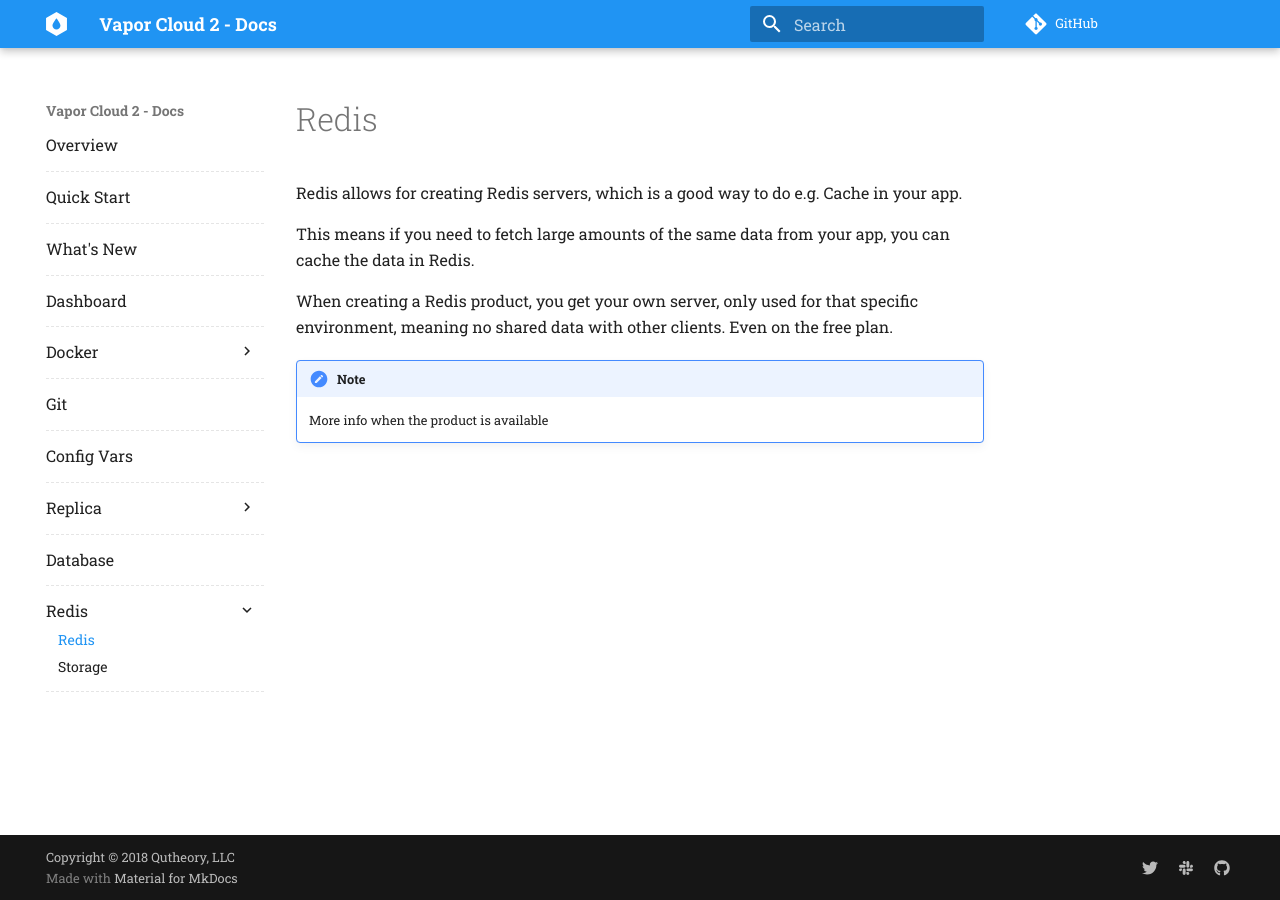
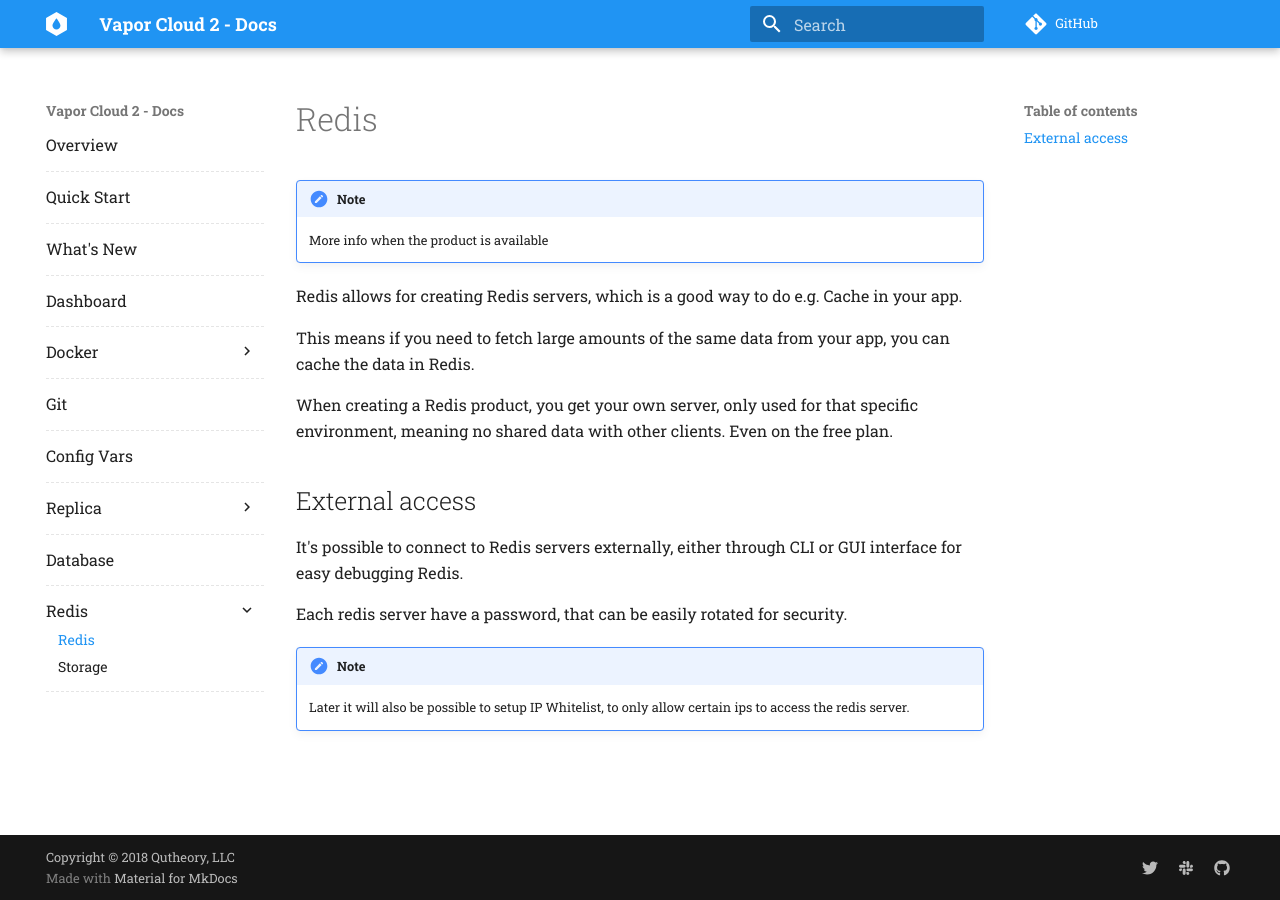
Before and after one commit to qutheory/docsv2, an MkDocs documentation site: the page built from docs/redis/redis.md, in a window 1280 px wide. Built offline with MkDocs 1.6.1 and Material for MkDocs 9.7.7, drawn with Linux system fonts in a browser that asks for light colours; comment, search, counter and statistics services are not loaded; old or Windows-style settings are respelled for this version of MkDocs.

Commit message:
Adding some info about the redis product

```diff
--- a/docs/redis/redis.md
+++ b/docs/redis/redis.md
@@ -1,4 +1,7 @@
 # Redis
+
+!!! note
+    More info when the product is available
 
 Redis allows for creating Redis servers, which is a good way to do e.g. Cache in your app.
 
@@ -6,5 +9,11 @@ This means if you need to fetch large amounts of the same data from your app, yo
 
 When creating a Redis product, you get your own server, only used for that specific environment, meaning no shared data with other clients. Even on the free plan.
 
+## External access
+
+It's possible to connect to Redis servers externally, either through CLI or GUI interface for easy debugging Redis.
+
+Each redis server have a password, that can be easily rotated for security.
+
 !!! note
-    More info when the product is available
+    Later it will also be possible to setup IP Whitelist, to only allow certain ips to access the redis server.
```
